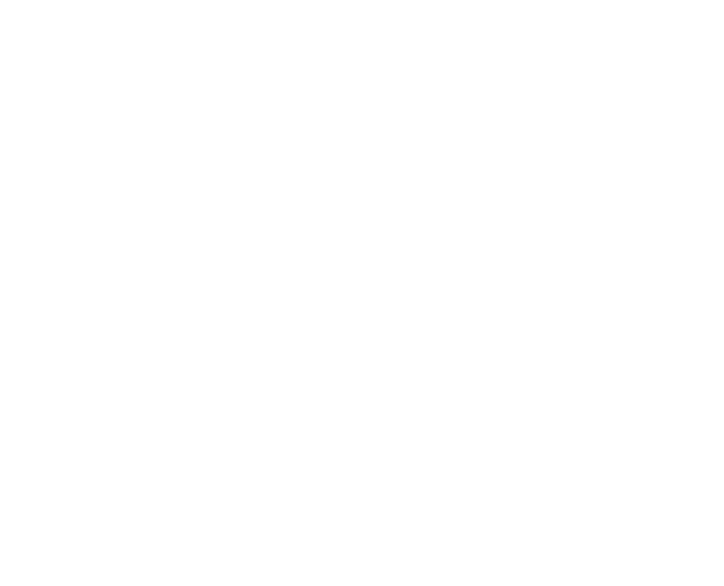
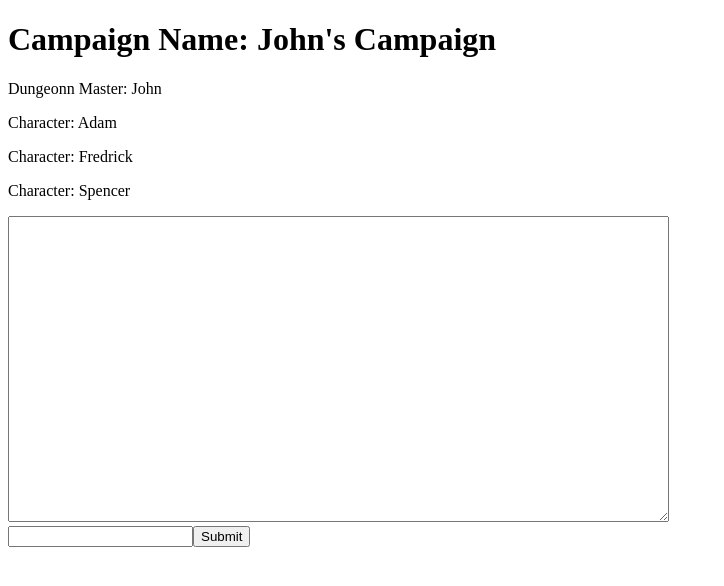
Before and after one commit to 1902-feb04-java/project-2-dungeon-delvers, an Angular app: page /campaign in a window 1280 px wide. Before the commit this address led to /. Shown: the top 586 px of the page, without its empty margins (0-724 px from the left). Built offline with nearby package versions, Linux system fonts and the light colour scheme.

Commit message:
almost finished with campaign

```diff
--- a/src/app/app-routing.module.ts
+++ b/src/app/app-routing.module.ts
@@ -3,11 +3,13 @@
 import { LoginComponent } from './login/login.component';
 import { RegisterComponent } from './register/register.component';
 import { HomeComponent } from './home/home.component';
+import { CampaignComponent } from './campaign/campaign.component';
 
 const routes: Routes = [
   {path: '', component: LoginComponent},
   {path: 'register', component: RegisterComponent},
-  {path: 'home', component: HomeComponent}
+  {path: 'home', component: HomeComponent},
+  {path: 'campaign', component: CampaignComponent}
 ];
 
 @NgModule({
--- a/src/app/app.module.ts
+++ b/src/app/app.module.ts
@@ -6,13 +6,15 @@
 import { LoginComponent } from './login/login.component';
 import { RegisterComponent } from './register/register.component';
 import { HomeComponent } from './home/home.component';
+import { CampaignComponent } from './campaign/campaign.component';
 
 @NgModule({
   declarations: [
     AppComponent,
     LoginComponent,
     RegisterComponent,
-    HomeComponent
+    HomeComponent,
+    CampaignComponent
   ],
   imports: [
     BrowserModule,
--- /dev/null
+++ b/src/app/campaign.service.ts
@@ -0,0 +1,36 @@
+import { Injectable } from '@angular/core';
+import {Campaign} from '../app/campaign';
+import { Profile } from './profile';
+
+@Injectable({
+  providedIn: 'root'
+})
+export class CampaignService {
+
+  constructor() { }
+  public getCampaigns()
+  {
+    //get all campaigns
+  }
+  public getCampaignsfromOwner(playerId:number)
+  {
+
+  }
+  public getCampaignbyId(campaignId:number)
+  {
+    for (let x of this.campaigns)
+    {
+      if(campaignId = x.id)
+      {
+        return x;
+      }
+    }
+    return null;
+  }
+  campaigns:Campaign[] = [
+    new Campaign( new Profile(null, null, null, true, "John", 1), ["Adam", "Fredrick", "Spencer"], "John's Campaign", 1),
+    new Campaign( new Profile(null, null, null, true, "Adam", 2), ["Fredrick", "Spencer", "John"], "Adam's Campaign", 2),
+    new Campaign( new Profile(null, null, null, true, "Fredrick", 3), ["Spencer", "John", "Adam"], "Fredrick's Campaign", 3),
+    new Campaign( new Profile(null, null, null, true, "Spencer", 4), ["John", "Adam", "Fredrick"], "Spencer's Campaign", 4)
+  ];
+}
--- /dev/null
+++ b/src/app/campaign.ts
@@ -0,0 +1,14 @@
+import { Profile } from "./profile";
+
+export class Campaign{
+    owner:Profile
+    players:String[] //needs to be type character
+    name:String //campaign name
+    id:number
+    constructor(o:Profile, p:String[], n:String, id:number) {
+        this.owner = o;
+        this.players = p;
+        this.name = n;
+        this.id = id;
+    };
+}
--- /dev/null
+++ b/src/app/campaign/campaign.component.html
@@ -0,0 +1,20 @@
+<div id="owner">
+  <h1>Campaign Name: {{campaign.name}}</h1>
+  <p>Dungeonn Master: {{campaign.owner.username}}</p>
+</div>
+
+<div id="Players">
+  <p *ngFor="let x of campaign.players">
+    Character: {{x}}
+  </p>
+</div>
+<div id="Encounter"></div>
+<div id="chat">
+  <textarea cols="80" rows= "20">
+    {{campaignChat}}
+  </textarea>
+  <form id="inputText" (click)="submitText($event.currentTarget)">
+    <input type="text" >
+    <input type="button" value="Submit">
+  </form>
+</div>
--- /dev/null
+++ b/src/app/campaign/campaign.component.ts
@@ -0,0 +1,25 @@
+import { Component, OnInit } from '@angular/core';
+import {CampaignService} from '../campaign.service';
+import {Campaign} from '../campaign'
+@Component({
+  selector: 'app-campaign',
+  templateUrl: './campaign.component.html',
+  styleUrls: ['./campaign.component.css']
+})
+export class CampaignComponent implements OnInit {
+campaign:Campaign;
+campaignChat: String = '';
+
+  constructor(private campaignService:CampaignService) {
+
+  }
+
+  ngOnInit() {
+    this.campaign = this.campaignService.getCampaignbyId(1);
+  }
+submitText(form)
+{
+
+  this.campaignChat += '\n' + form[0].value;
+}
+}
--- a/src/app/home/home.component.css
+++ b/src/app/home/home.component.css
@@ -1,7 +1,7 @@
 #character-container{
-    width: 25%;
-    height: 250px;
-    margin-left: 25%;
+    width: 33%;
+    height: 300px;
+    margin-left: 16.5%;
     display: inline-block;
     background-color: red;
     border-style: dashed;
@@ -11,8 +11,8 @@
 }
 #campaign-container{
     display:inline-block;
-    width: 25%;
-    height: 250px;
+    width: 33%;
+    height: 300px;
     background-color: blueviolet;
     border-style: dashed;
     border-color: black;
@@ -20,9 +20,9 @@
     padding: 10px;
 }
 #campaign-search-container{
-    width : 50%;
-    height: 250px;
-    margin-left: 25%;
+    width : 66%;
+    height: 300px;
+    margin-left: 16.5%;
     background-color: blue;
     border-style: dashed;
     border-color: black;
--- a/src/app/home/home.component.ts
+++ b/src/app/home/home.component.ts
@@ -1,4 +1,5 @@
 import { Component, OnInit } from '@angular/core';
+import { CampaignService } from '../campaign.service';
 
 @Component({
   selector: 'app-home',
@@ -7,7 +8,7 @@
 })
 export class HomeComponent implements OnInit {
 
-  constructor() { }
+  constructor(private campaignService:CampaignService) { }
 
   ngOnInit() {
   }
--- /dev/null
+++ b/src/app/profile.ts
@@ -0,0 +1,19 @@
+import { Campaign } from "./campaign";
+
+export class Profile
+{
+    characters:String[]; //needs to be of character type.
+    campaigns:Campaign[]; //needs to be of type Campaign.
+    encounters:String[]; // needs to be of type encounter.
+    status:boolean; // false == offline, true == online
+    username:String;
+    id:number;
+    constructor(ch:String[], ca:Campaign[], e:String[], s:boolean, u:String, id:number){
+        this.characters = ch;
+        this.campaigns = ca;
+        this.encounters = e;
+        this.status = s;
+        this.username = u;
+        this.id = id;
+    }
+}
```
Also changed, not shown: src/app/campaign/campaign.component.css (added), 2 other files (tests, documents, lock files or other folders).
